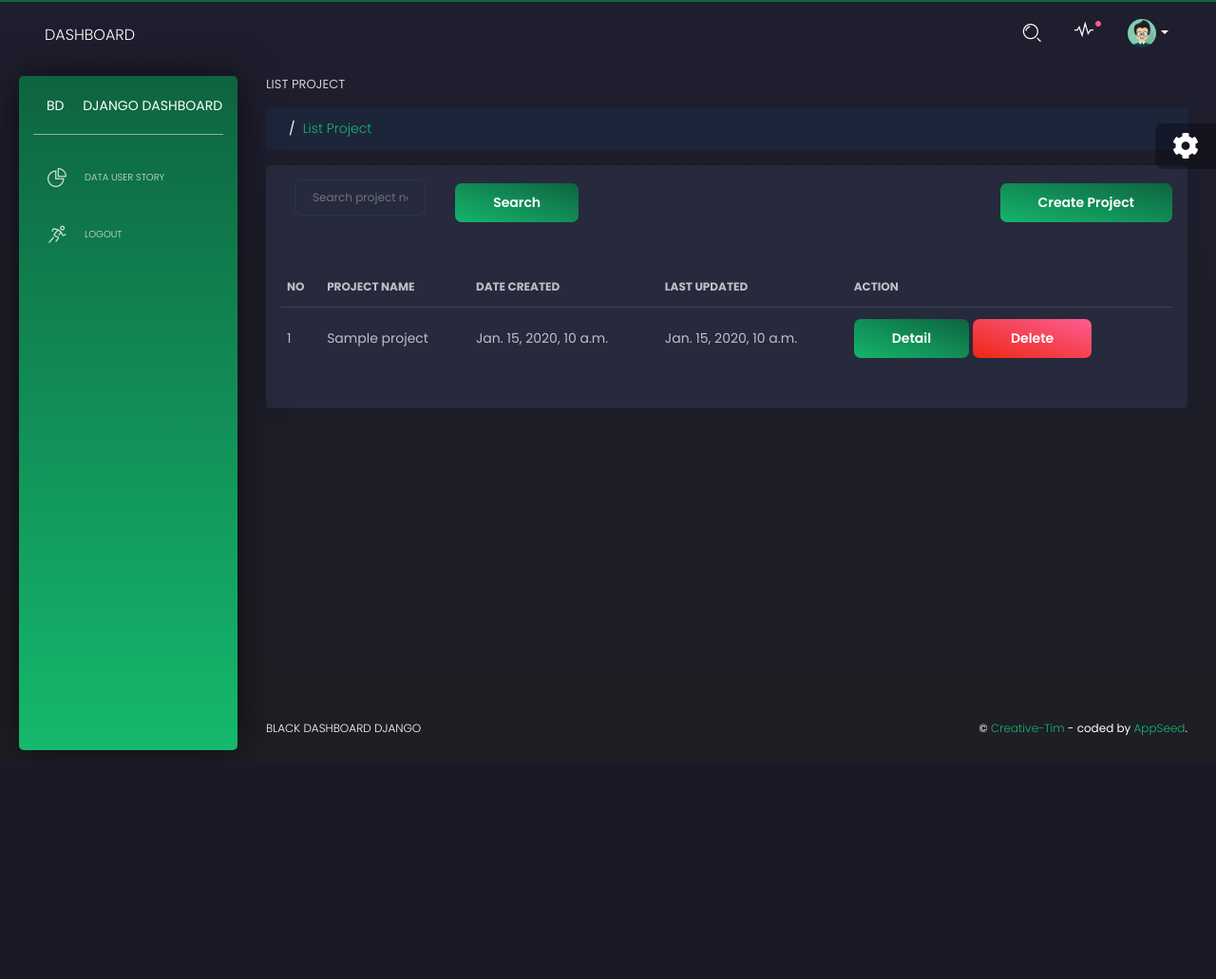
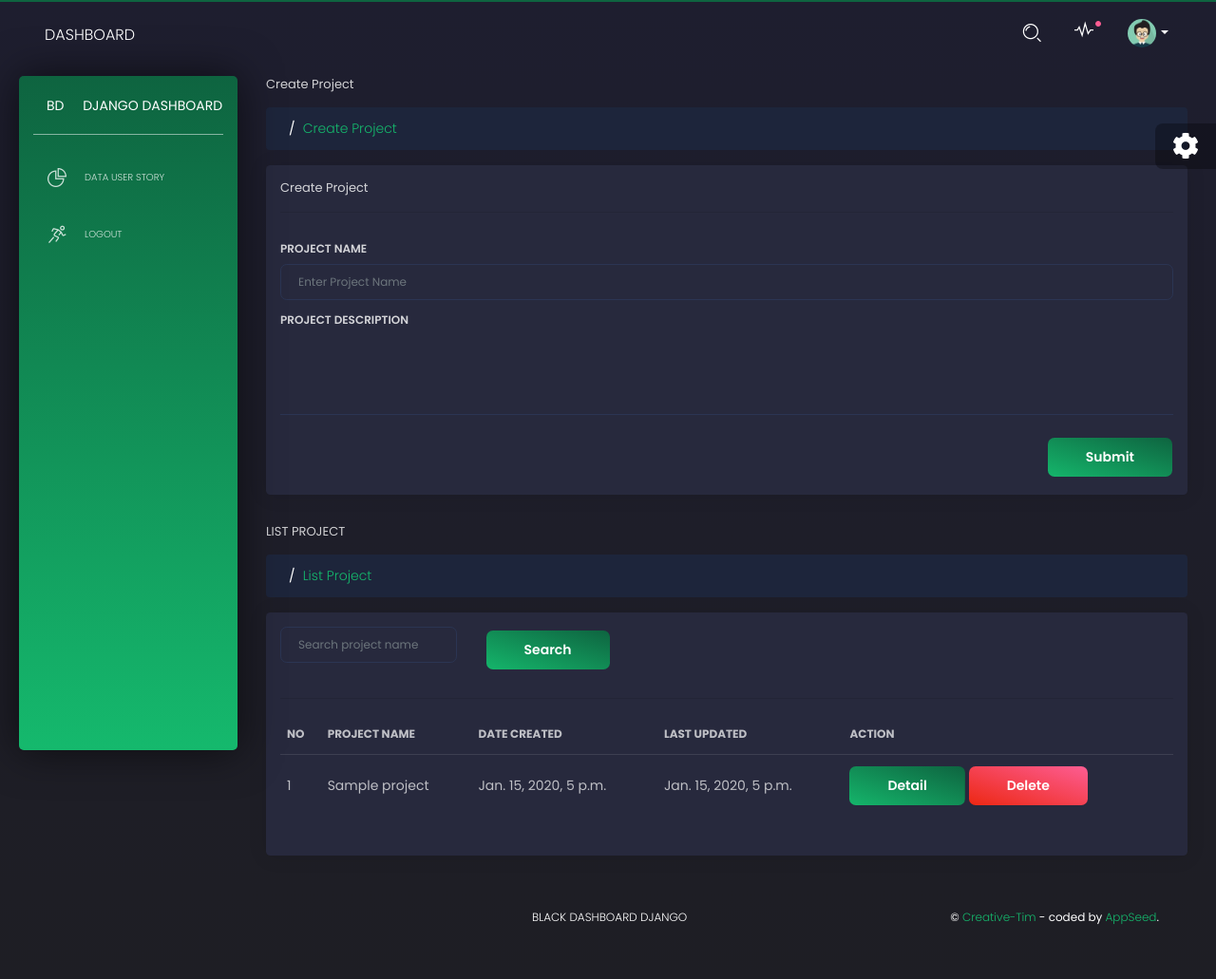
Before and after one commit to AgileRE-2021/UserStoryScenToUseCaseSpec, a Django app: page /list-project in a window 1280 px wide. Shown: the whole page at 95% size. Before the commit the page ends 794 px from the top, so only its background shows below. Run offline with Django 3.2, Linux system fonts and the light colour scheme; a user stored in the database is signed in; tables that the repository leaves empty hold one stand-in row (values such as "Sample post"); some libraries are stand-ins or nearby versions.

Commit message:
progresss

```diff
--- a/UserStoryScenario/core/settings.py
+++ b/UserStoryScenario/core/settings.py
@@ -101,7 +101,7 @@
 
 LANGUAGE_CODE = 'en-us'
 
-TIME_ZONE = 'UTC'
+TIME_ZONE = 'Asia/Bangkok'
 
 USE_I18N = True
 
--- a/UserStoryScenario/core/templates/main/list-project.html
+++ b/UserStoryScenario/core/templates/main/list-project.html
@@ -6,6 +6,57 @@
 {% block stylesheets %}{% endblock stylesheets %}
 
 {% block content %}
+<section class="pcoded-main-container">
+    <div class="pcoded-content">
+        <!-- [ breadcrumb ] start -->
+        <div class="page-header">
+            <div class="page-block">
+                <div class="row align-items-center">
+                    <div class="col-md-12">
+                        <div class="page-header-title">
+                            <h5 class="m-b-10">Create Project</h5>
+                        </div>
+                        <ul class="breadcrumb">
+                            <li class="breadcrumb-item"><a href="index.html"><i class="feather icon-home"></i></a></li>
+                            <li class="breadcrumb-item"><a href="#!">Create Project</a></li>
+                        </ul>
+                    </div>
+                </div>
+            </div>
+        </div>
+
+    <!-- [ Main Content ] start -->
+    <div class="row">
+        <!-- [ form-element ] start -->
+        <div class="col-sm-12">
+            <div class="card">
+                <div class="card-header">
+                    <h5>Create Project</h5>
+                    <hr>
+                </div>
+                <div class="card-body">
+                    <!--<h5>Create Project</h5>-->
+                    <form method="POST" enctype="multipart/form-data" class="post-form" action="/create-project/store">
+                        {% csrf_token %}
+                        <div class="form-group ">
+                            <h6>Project Name</h6>
+                             <input type="text" class="form-control" name="project_name" id="projec_tName" placeholder="Enter Project Name" required>
+                             <div class="invalid-feedback">
+                                Please choose a username.
+                            </div>
+                        </div>
+                        <div class="form-group">
+                            <label for="exampleFormControlTextarea1"><h6>Project Description</h6></label>
+                            <textarea class="form-control" name="project_desc" id="exampleFormControlTextarea1" rows="3" required></textarea>
+                            </div>
+
+                            <button type="submit" class="btn  btn-primary float-right">Submit</button>
+
+                    </form>
+                        </div>
+                    </div>
+                </div>
+            </div>
 
 
 <div class="pcoded-main-container">
@@ -38,11 +89,7 @@
                     <div class="card-body">
                         <!-- Search -->
                     <div class="form-group ">
-                         <a class="pull-right" href="/create-project" >
-                            <button class="btn btn-primary">
-                                Create Project
-                            </button>
-                        </a>
+
                         <form method="GET" enctype="multipart/form-data" class="post-form" action="/list-project">
                             {% csrf_token %}
 
```
